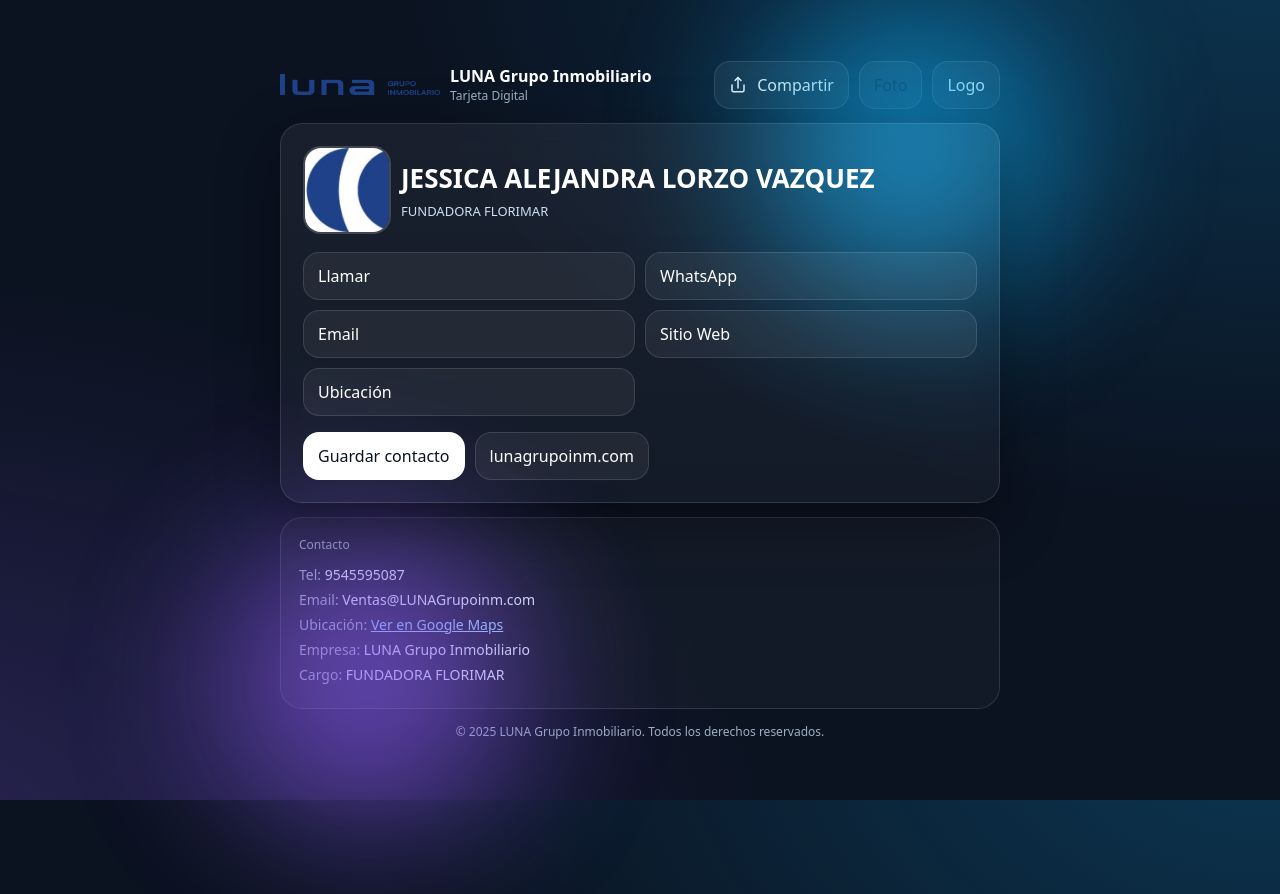
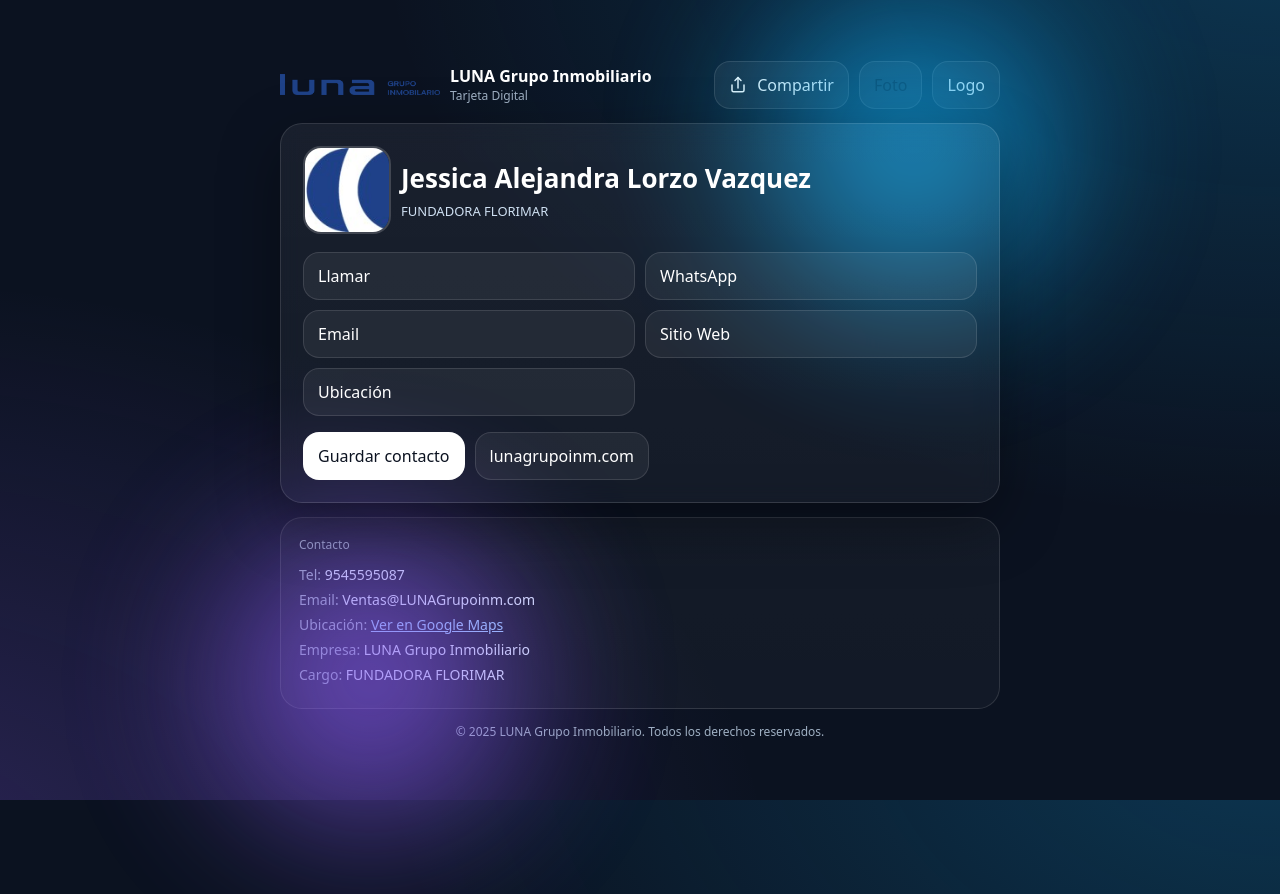
Before and after one commit to gerencialunagrupoinm-beep/JESSICA-LORZO, a plain HTML site: page index.html in a window 1280 px wide. Drawn offline with Linux system fonts and the light colour scheme.

Commit message:
Update index.html

```diff
--- a/index.html
+++ b/index.html
@@ -88,7 +88,7 @@
       <div class="row">
         <img class="avatar" src="Imagen1.jpg" alt="Orlando Alberto Fernandez Falconi">
         <div>
-          <h1 class="name">JESSICA ALEJANDRA LORZO VAZQUEZ</h1>
+          <h1 class="name">Jessica Alejandra Lorzo Vazquez</h1>
           <p class="role">FUNDADORA FLORIMAR</p>
         </div>
       </div>
```
